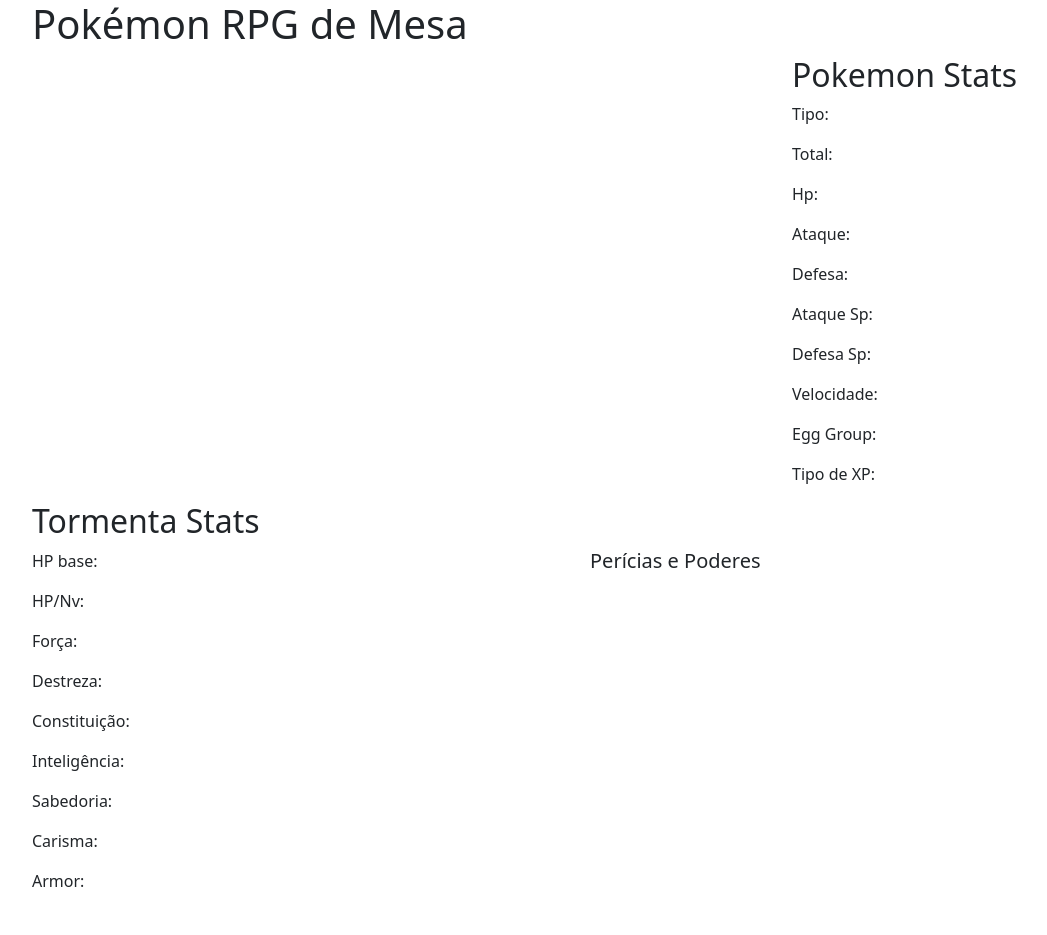
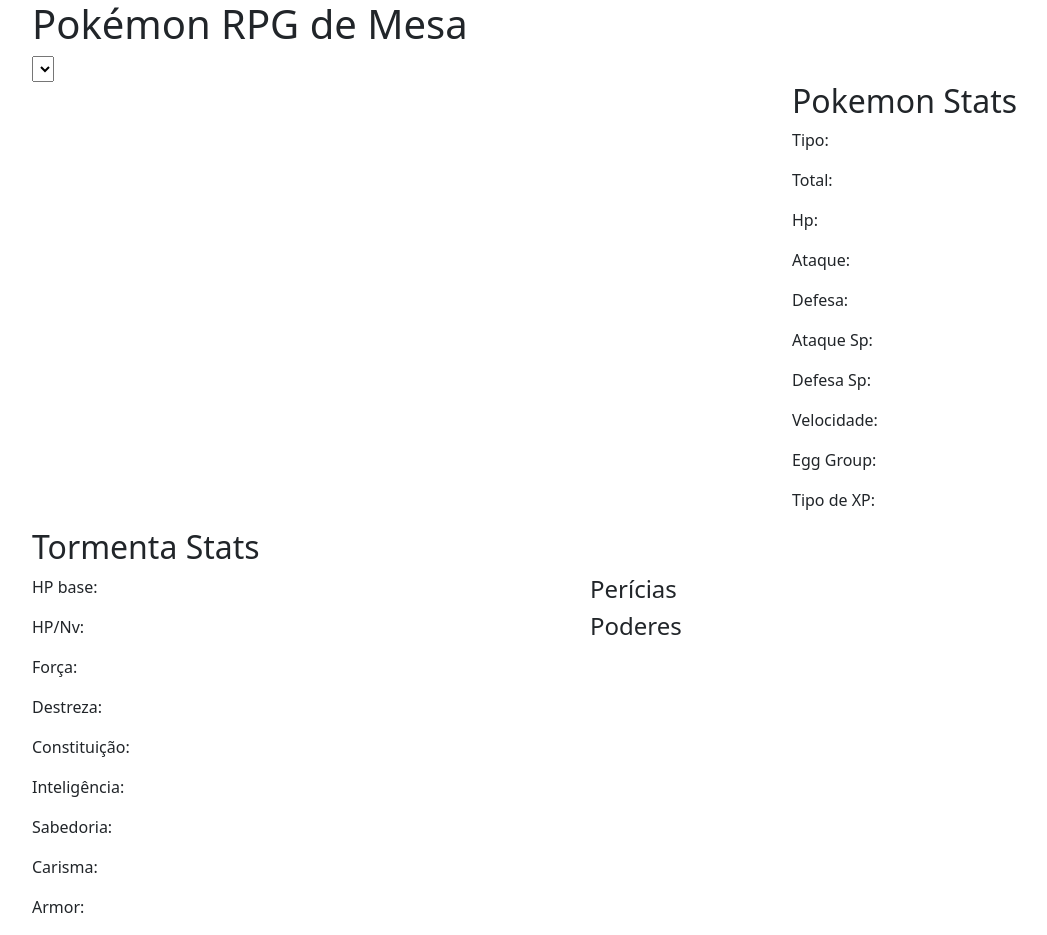
Before and after one commit to IsaDelatore/PokemonRPGTormenta20, a plain HTML site: page index.html in a window 1280 px wide. Shown: the whole page, without its empty margins (50-1097 px from the left). Before the commit the page ends 909 px from the top, so only its background shows below. Drawn offline with nearby package versions, Linux system fonts and the light colour scheme; no server answers.

Commit message:
Update index.html

```diff
--- a/index.html
+++ b/index.html
@@ -11,7 +11,10 @@
 
     <link href="https://cdn.jsdelivr.net/npm/bootstrap@5.2.0-beta1/dist/css/bootstrap.min.css" rel="stylesheet" integrity="sha384-0evHe/X+R7YkIZDRvuzKMRqM+OrBnVFBL6DOitfPri4tjfHxaWutUpFmBp4vmVor" crossorigin="anonymous">
     <script src="https://d3js.org/d3.v3.js"></script>
-    <script src="https://cdn.jsdelivr.net/gh/IsaDelatore/PokemonRPG@main/scripts/select.js"></script>
+    <!--<script src="https://cdn.jsdelivr.net/gh/IsaDelatore/PokemonRPG@main/scripts/select.js"></script>-->
+    <script src="./scripts/select.js"></script>
+
+    </script>
 
 
   </head>
@@ -57,8 +60,15 @@
             <p>Armor: </p>
           </div>
           <div class="col-3" id="tormenta-stats"></div>
-          <div class="col-6" id="pericias">
-            <h5>Perícias e Poderes</h5>
+          <div class="col-6">
+            <div class="row" id="pericias">
+              <h4>Perícias</h4>
+            </div>
+              <h4>Poderes</h4>
+            <div class="row" id="poderes">
+
+            </div>
+
           </div>
         </div>
 
```
